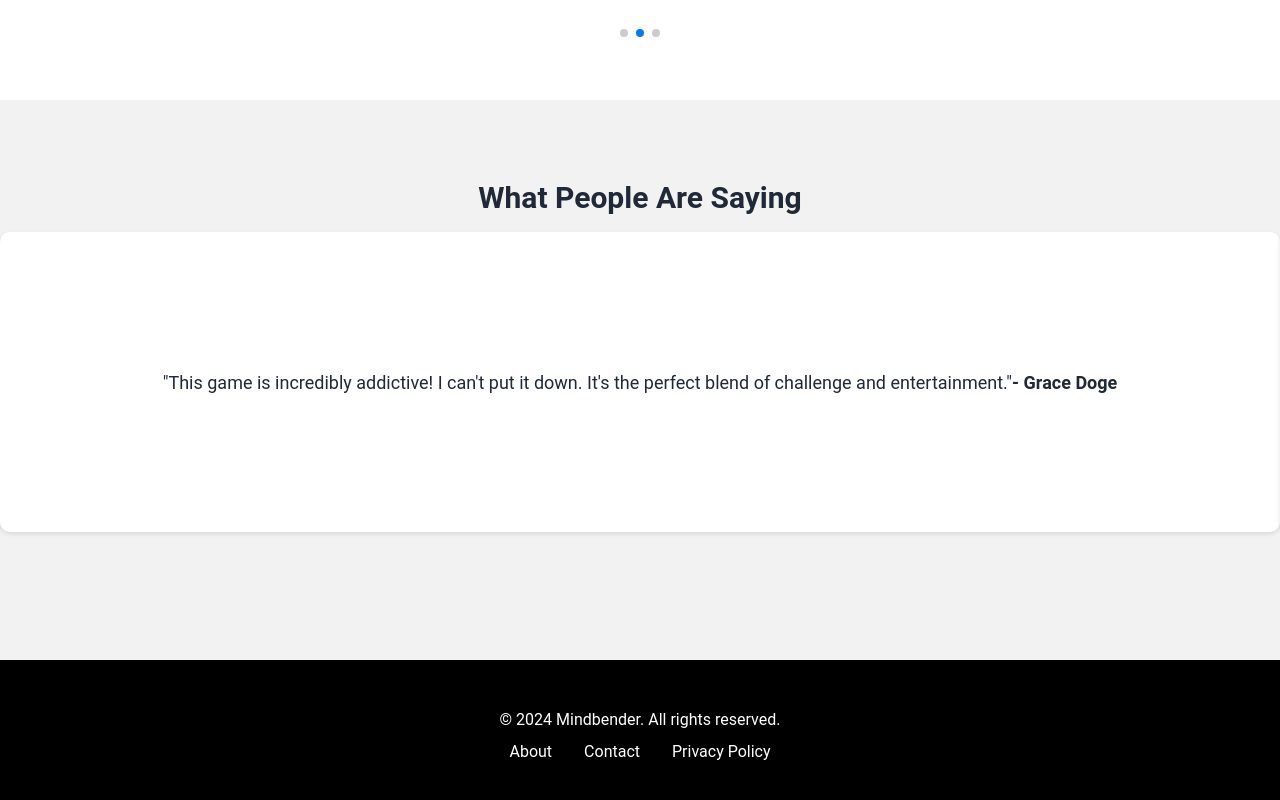
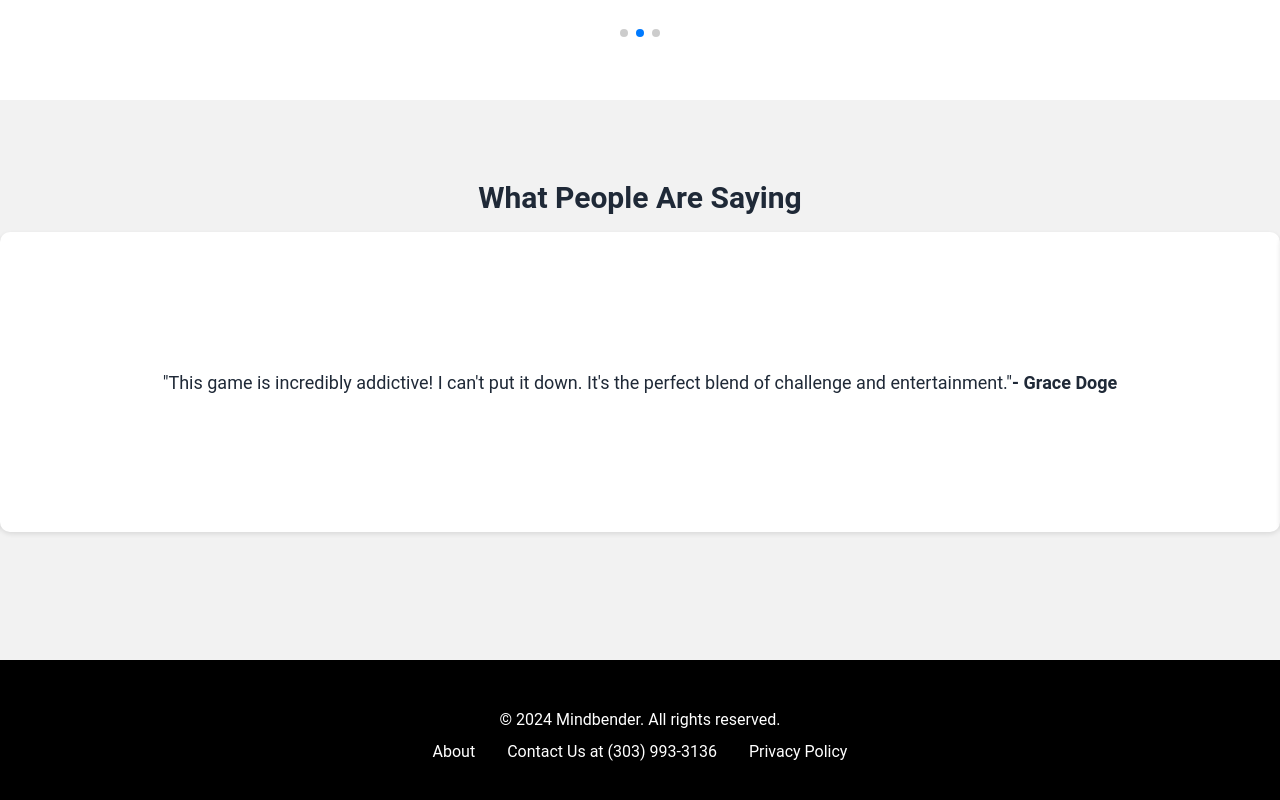
Before and after one commit to cry0n1s1scodes/mindbender, a plain HTML site: page index.html in a window 1280 px wide. Shown: the part 748-1548 px from the top of the page. Drawn offline with nearby package versions, Linux system fonts and the light colour scheme.

Commit message:
Update index.html

```diff
--- a/index.html
+++ b/index.html
@@ -173,7 +173,7 @@
       <p>&copy; 2024 Mindbender. All rights reserved.</p>
       <ul class="flex justify-center mt-2">
         <li><a href="#" class="footer-link">About</a></li>
-        <li><a href="#" class="footer-link">Contact</a></li>
+        <li><a href="#" class="footer-link">Contact Us at (303) 993-3136</a></li>
         <li><a href="#" class="footer-link">Privacy Policy</a></li>
       </ul>
     </div>
```
